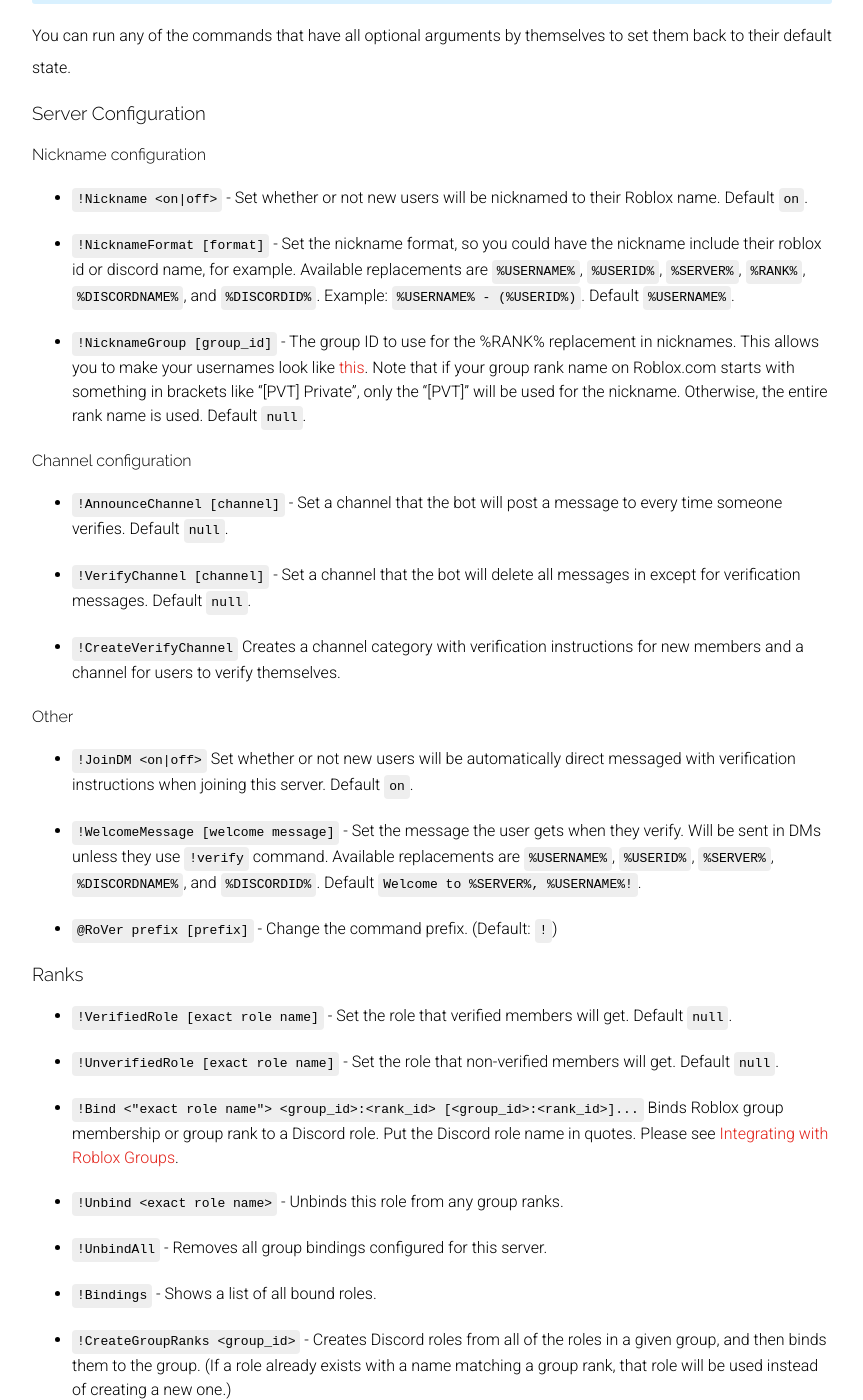
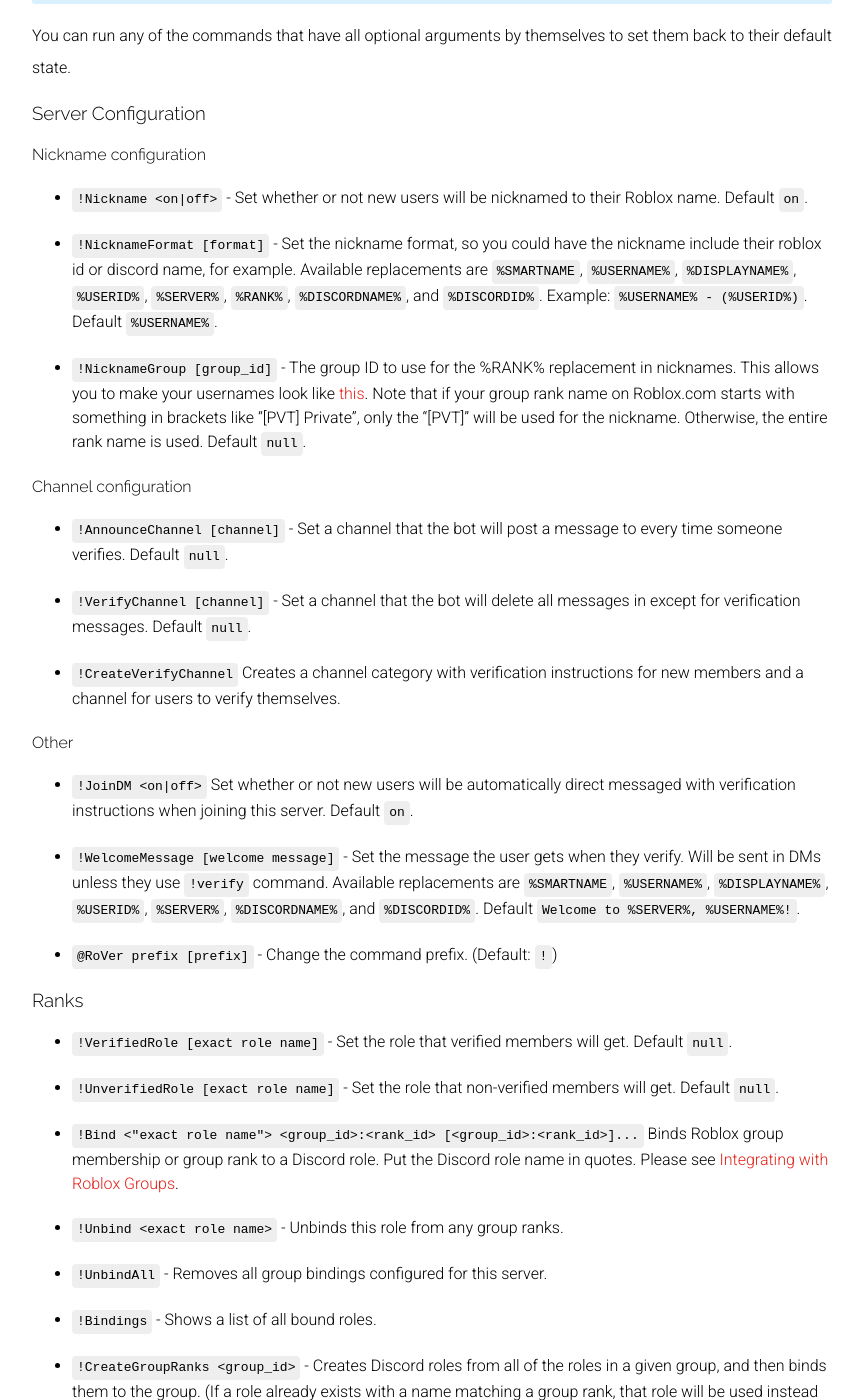
Before and after one commit to evaera/RoVer, a Jekyll site: the page built from index.md, in a window 1280 px wide and 1400 px high, scrolled down 3403 px. Shown: the whole window, without its empty margins (208-1071 px from the left). Built offline with Jekyll 4.4.1, drawn with Linux system fonts in a browser that asks for light colours; nearby versions of some CDN libraries; our own code applies the rules of GitHub Pages for plain Markdown files.

Commit message:
Adds smartname and displayname to nickname formats (#353)
* Adds smartname and displayname to nickname formats

* Update index.md

```diff
--- a/index.md
+++ b/index.md
@@ -37,7 +37,7 @@ You can run any of the commands that have all optional arguments by themselves t
 ### Server Configuration
 #### Nickname configuration
 - `!Nickname <on|off>` - Set whether or not new users will be nicknamed to their Roblox name. Default `on`.
-- `!NicknameFormat [format]` - Set the nickname format, so you could have the nickname include their roblox id or discord name, for example. Available replacements are `%USERNAME%`, `%USERID%`, `%SERVER%`, `%RANK%`, `%DISCORDNAME%`, and `%DISCORDID%`. Example: `%USERNAME% - (%USERID%)`. Default `%USERNAME%`.
+- `!NicknameFormat [format]` - Set the nickname format, so you could have the nickname include their roblox id or discord name, for example. Available replacements are `%SMARTNAME`, `%USERNAME%`, `%DISPLAYNAME%`, `%USERID%`, `%SERVER%`, `%RANK%`, `%DISCORDNAME%`, and `%DISCORDID%`. Example: `%USERNAME% - (%USERID%)`. Default `%USERNAME%`.
 - `!NicknameGroup [group_id]` - The group ID to use for the %RANK% replacement in nicknames. This allows you to make your usernames look like [this](https://i.imgur.com/4VA1vq9.png). Note that if your group rank name on Roblox.com starts with something in brackets like "[PVT] Private", only the "[PVT]" will be used for the nickname. Otherwise, the entire rank name is used. Default `null`.
 
 #### Channel configuration
@@ -47,7 +47,7 @@ You can run any of the commands that have all optional arguments by themselves t
 
 #### Other
 - `!JoinDM <on|off>` Set whether or not new users will be automatically direct messaged with verification instructions when joining this server. Default `on`.
-- `!WelcomeMessage [welcome message]` - Set the message the user gets when they verify. Will be sent in DMs unless they use `!verify` command. Available replacements are `%USERNAME%`, `%USERID%`, `%SERVER%`, `%DISCORDNAME%`, and `%DISCORDID%`. Default `Welcome to %SERVER%, %USERNAME%!`.
+- `!WelcomeMessage [welcome message]` - Set the message the user gets when they verify. Will be sent in DMs unless they use `!verify` command. Available replacements are `%SMARTNAME`, `%USERNAME%`, `%DISPLAYNAME%`, `%USERID%`, `%SERVER%`, `%DISCORDNAME%`, and `%DISCORDID%`. Default `Welcome to %SERVER%, %USERNAME%!`.
 - `@RoVer prefix [prefix]` - Change the command prefix. (Default: `!`)
 
 ### Ranks
```
